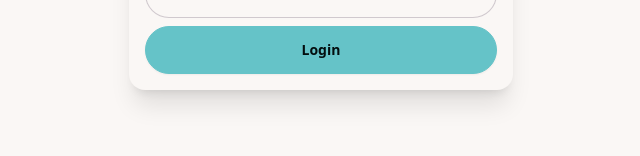
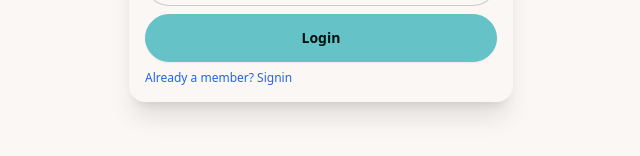
Before and after one commit to Sanskar1308/arrobotics, a React (Create React App) app in the folder frontend/: page /register in a window 1280 px wide. Shown: the part 578-734 px from the top of the page, without its empty margins (319-959 px from the left). Built offline with nearby package versions, Linux system fonts and the light colour scheme.

Commit message:
Refactor login and register components to add links for navigation

```diff
--- a/frontend/src/components/Register.jsx
+++ b/frontend/src/components/Register.jsx
@@ -1,6 +1,6 @@
 import React, { useState } from "react";
 import axios from "axios";
-import { useNavigate } from "react-router-dom";
+import { Link, useNavigate } from "react-router-dom";
 
 const Register = () => {
   const [username, setUsername] = useState("");
@@ -129,6 +129,9 @@ const Register = () => {
               )}
             </button>
           </div>
+          <Link to="/login">
+            <p className="text-blue-600 text-xs">Already a member? Signin</p>
+          </Link>
         </div>
       </div>
     </div>
--- a/frontend/src/components/login.jsx
+++ b/frontend/src/components/login.jsx
@@ -1,6 +1,6 @@
 import React, { useState } from "react";
 import axios from "axios";
-import { useNavigate } from "react-router-dom";
+import { Link, useNavigate } from "react-router-dom";
 
 const Login = () => {
   const [email, setEmail] = useState("");
@@ -99,6 +99,9 @@ const Login = () => {
               )}
             </button>
           </div>
+          <Link to="/register">
+            <p className="text-blue-600 text-xs">Newbie here!!</p>
+          </Link>
         </div>
       </div>
     </div>
```
